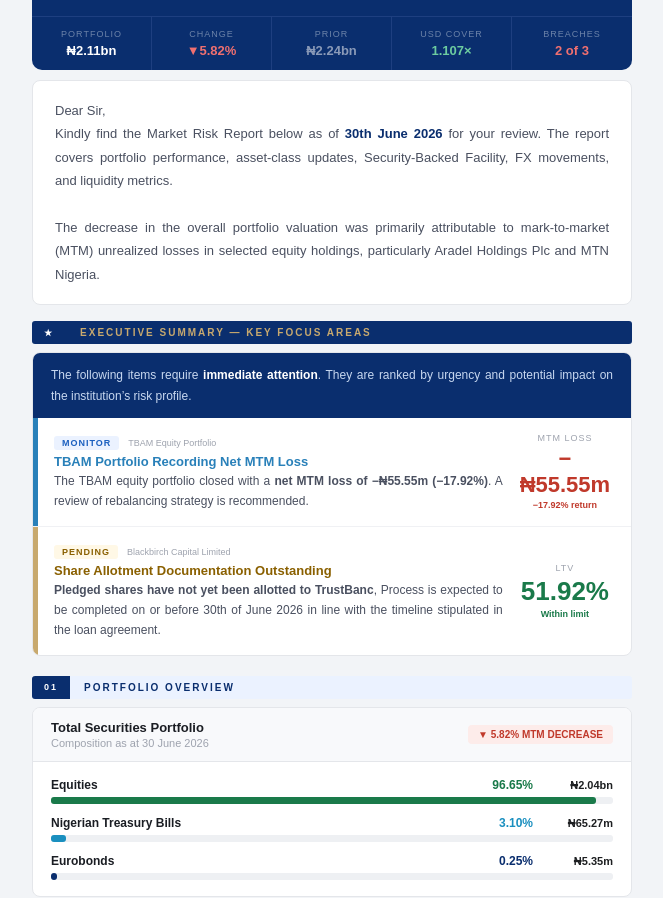
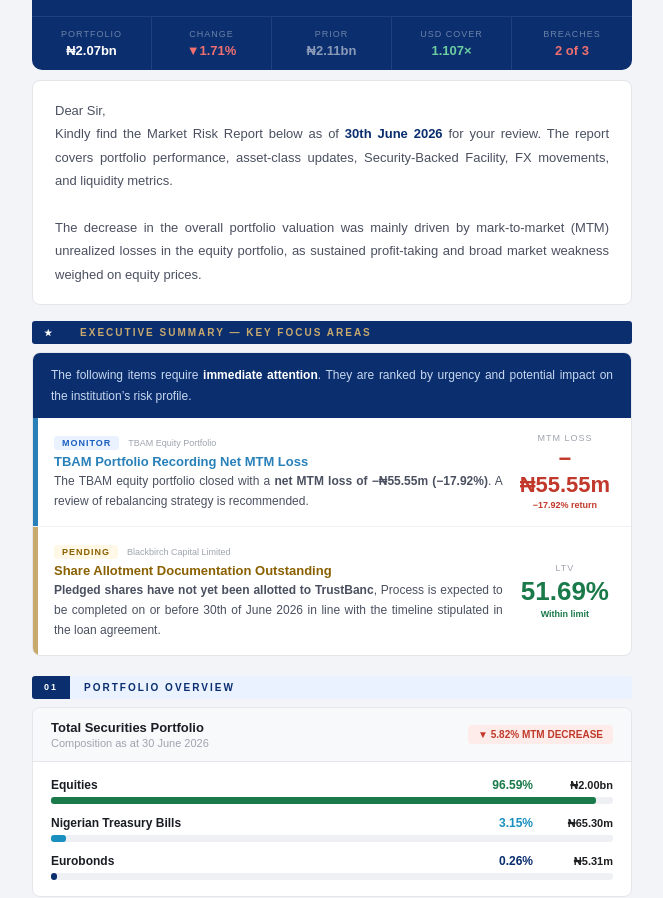
Before and after one commit to shabzzy/Market-Risk, a plain HTML site: page index.html in a window 1280 px wide. Shown: the part 86-984 px from the top of the page, without its empty margins (308-971 px from the left). Drawn offline with Linux system fonts and the light colour scheme.

Commit message:
new update added as at 8:51am

```diff
--- a/index.html
+++ b/index.html
@@ -37,15 +37,15 @@
         <table width="100%" cellpadding="0" cellspacing="0" border="0"><tr>
           <td width="20%" align="center" style="padding:12px 4px;border-right:1px solid #1E3F80;">
             <p style="margin:0 0 4px;font-size:9px;color:#6B82A8;letter-spacing:1px;text-transform:uppercase;font-family:Arial,sans-serif;">PORTFOLIO</p>
-            <p style="margin:0;font-size:13px;font-weight:700;color:#FFFFFF;font-family:Arial,sans-serif;">&#8358;2.11bn</p>
+            <p style="margin:0;font-size:13px;font-weight:700;color:#FFFFFF;font-family:Arial,sans-serif;">&#8358;2.07bn</p>
           </td>
           <td width="20%" align="center" style="padding:12px 4px;border-right:1px solid #1E3F80;">
             <p style="margin:0 0 4px;font-size:9px;color:#6B82A8;letter-spacing:1px;text-transform:uppercase;font-family:Arial,sans-serif;">CHANGE</p>
-            <p style="margin:0;font-size:13px;font-weight:700;color:#F07070;font-family:Arial,sans-serif;">&#9660;5.82%</p>
+            <p style="margin:0;font-size:13px;font-weight:700;color:#F07070;font-family:Arial,sans-serif;">&#9660;1.71%</p>
           </td>
           <td width="20%" align="center" style="padding:12px 4px;border-right:1px solid #1E3F80;">
             <p style="margin:0 0 4px;font-size:9px;color:#6B82A8;letter-spacing:1px;text-transform:uppercase;font-family:Arial,sans-serif;">PRIOR</p>
-            <p style="margin:0;font-size:13px;font-weight:700;color:#8A9AB8;font-family:Arial,sans-serif;">&#8358;2.24bn</p>
+            <p style="margin:0;font-size:13px;font-weight:700;color:#8A9AB8;font-family:Arial,sans-serif;">&#8358;2.11bn</p>
           </td>
           <td width="20%" align="center" style="padding:12px 4px;border-right:1px solid #1E3F80;">
             <p style="margin:0 0 4px;font-size:9px;color:#6B82A8;letter-spacing:1px;text-transform:uppercase;font-family:Arial,sans-serif;">USD COVER</p>
@@ -66,7 +66,7 @@
       <tr><td style="text-align:justify;padding:18px 22px;font-size:13px;color:#4A5060;line-height:1.8;font-family:Arial,sans-serif;">
         Dear Sir,<br>
         Kindly find the Market Risk Report below as of <strong style="color:#0A2E6E;">30th June 2026</strong> for your review. The report covers portfolio performance, asset-class updates, Security-Backed Facility, FX movements, and liquidity metrics.<br><br>
-        The decrease in the overall portfolio valuation was primarily attributable to mark-to-market (MTM) unrealized losses in selected equity holdings, particularly Aradel Holdings Plc and MTN Nigeria.
+   The decrease in the overall portfolio valuation was mainly driven by mark-to-market (MTM) unrealized losses in the equity portfolio, as sustained profit-taking and broad market weakness weighed on equity prices.
       </td></tr>
     </table>
   </td></tr>
@@ -225,7 +225,7 @@
               </td>
               <td width="20%" align="center" valign="middle" style="padding-left:12px;">
                 <p style="margin:0 0 3px;font-size:9px;color:#9EA3AE;text-transform:uppercase;letter-spacing:1px;font-family:Arial,sans-serif;">LTV</p>
-                <p style="margin:0;font-size:26px;font-weight:700;color:#1A7A4A;font-family:Arial,sans-serif;">51.92%</p>
+                <p style="margin:0;font-size:26px;font-weight:700;color:#1A7A4A;font-family:Arial,sans-serif;">51.69%</p>
                 <p style="margin:2px 0 0;font-size:9px;color:#1A7A4A;font-weight:700;font-family:Arial,sans-serif;">Within limit</p>
               </td>
             </tr></table>
@@ -256,8 +256,8 @@
         <!-- Equities -->
         <table width="100%" cellpadding="0" cellspacing="0" border="0" style="margin-bottom:12px;"><tr>
           <td style="font-size:12px;color:#1A1D23;font-weight:600;font-family:Arial,sans-serif;">Equities</td>
-          <td align="right" style="font-size:12px;font-weight:700;color:#1A7A4A;font-family:Arial,sans-serif;">96.65%</td>
-          <td align="right" width="80" style="font-size:11px;color:#1d1f21;font-family:Arial,sans-serif;"><strong>&#8358;2.04bn</strong></td>
+          <td align="right" style="font-size:12px;font-weight:700;color:#1A7A4A;font-family:Arial,sans-serif;">96.59%</td>
+          <td align="right" width="80" style="font-size:11px;color:#1d1f21;font-family:Arial,sans-serif;"><strong>&#8358;2.00bn</strong></td>
         </tr><tr><td colspan="3" style="padding-top:5px;">
           <table width="100%" cellpadding="0" cellspacing="0" border="0" style="background:#EEF0F3;border-radius:3px;"><tr>
             <td width="97.04%" style="background:#1A7A4A;height:7px;border-radius:3px;font-size:1px;">&nbsp;</td><td style="font-size:1px;">&nbsp;</td>
@@ -266,8 +266,8 @@
         <!-- NTB -->
         <table width="100%" cellpadding="0" cellspacing="0" border="0" style="margin-bottom:12px;"><tr>
           <td style="font-size:12px;color:#1A1D23;font-weight:600;font-family:Arial,sans-serif;">Nigerian Treasury Bills</td>
-          <td align="right" style="font-size:12px;font-weight:700;color:#1A8FBF;font-family:Arial,sans-serif;">3.10%</td>
-          <td align="right" width="80" style="font-size:11px;color:#1d1f21;font-family:Arial,sans-serif;"><strong>&#8358;65.27m</strong></td>
+          <td align="right" style="font-size:12px;font-weight:700;color:#1A8FBF;font-family:Arial,sans-serif;">3.15%</td>
+          <td align="right" width="80" style="font-size:11px;color:#1d1f21;font-family:Arial,sans-serif;"><strong>&#8358;65.30m</strong></td>
         </tr><tr><td colspan="3" style="padding-top:5px;">
           <table width="100%" cellpadding="0" cellspacing="0" border="0" style="background:#EEF0F3;border-radius:3px;"><tr>
             <td width="2.74%" style="background:#1A8FBF;height:7px;border-radius:3px;font-size:1px;">&nbsp;</td><td style="font-size:1px;">&nbsp;</td>
@@ -276,8 +276,8 @@
         <!-- Eurobonds -->
         <table width="100%" cellpadding="0" cellspacing="0" border="0"><tr>
           <td style="font-size:12px;color:#1A1D23;font-weight:600;font-family:Arial,sans-serif;">Eurobonds</td>
-          <td align="right" style="font-size:12px;font-weight:700;color:#0A2E6E;font-family:Arial,sans-serif;">0.25%</td>
-          <td align="right" width="80" style="font-size:11px;color:#1d1f21;font-family:Arial,sans-serif;"><strong>&#8358;5.35m</strong></td>
+          <td align="right" style="font-size:12px;font-weight:700;color:#0A2E6E;font-family:Arial,sans-serif;">0.26%</td>
+          <td align="right" width="80" style="font-size:11px;color:#1d1f21;font-family:Arial,sans-serif;"><strong>&#8358;5.31m</strong></td>
         </tr><tr><td colspan="3" style="padding-top:5px;">
           <table width="100%" cellpadding="0" cellspacing="0" border="0" style="background:#EEF0F3;border-radius:3px;"><tr>
             <td width="1%" style="background:#0A2E6E;height:7px;border-radius:3px;font-size:1px;">&nbsp;</td><td style="font-size:1px;">&nbsp;</td>
@@ -336,8 +336,8 @@
       <tr><td style="background:#F8F9FB;padding:12px 18px;border-bottom:1px solid #E4E6EA;"><p style="margin:0;font-size:13px;font-weight:700;color:#1A1D23;font-family:Arial,sans-serif;">19-Nov-2026 Paper</p><p style="margin:2px 0 0;font-size:11px;color:#9EA3AE;font-family:Arial,sans-serif;">Yield: 16.45% &#8212; stable</p></td></tr>
       <tr><td>
         <table width="100%" cellpadding="0" cellspacing="0" border="0"><tr>
-          <td width="25%" align="center" style="padding:13px 8px;border-right:1px solid #EEF0F3;"><p style="margin:0 0 4px;font-size:9px;color:#9EA3AE;letter-spacing:1px;text-transform:uppercase;font-family:Arial,sans-serif;">MTM VALUE</p><p style="margin:0;font-size:14px;font-weight:700;color:#1A1D23;font-family:Arial,sans-serif;">&#8358;65.27m</p></td>
-          <td width="25%" align="center" style="padding:13px 8px;border-right:1px solid #EEF0F3;"><p style="margin:0 0 4px;font-size:9px;color:#9EA3AE;letter-spacing:1px;text-transform:uppercase;font-family:Arial,sans-serif;">COST BASE</p><p style="margin:0;font-size:14px;font-weight:700;color:#1A1D23;font-family:Arial,sans-serif;">&#8358;65.39m</p></td>
+          <td width="25%" align="center" style="padding:13px 8px;border-right:1px solid #EEF0F3;"><p style="margin:0 0 4px;font-size:9px;color:#9EA3AE;letter-spacing:1px;text-transform:uppercase;font-family:Arial,sans-serif;">MTM VALUE</p><p style="margin:0;font-size:14px;font-weight:700;color:#1A1D23;font-family:Arial,sans-serif;">&#8358;65.30m</p></td>
+          <td width="25%" align="center" style="padding:13px 8px;border-right:1px solid #EEF0F3;"><p style="margin:0 0 4px;font-size:9px;color:#9EA3AE;letter-spacing:1px;text-transform:uppercase;font-family:Arial,sans-serif;">COST BASE</p><p style="margin:0;font-size:14px;font-weight:700;color:#1A1D23;font-family:Arial,sans-serif;">&#8358;65.42m</p></td>
           <td width="25%" align="center" style="padding:13px 8px;border-right:1px solid #EEF0F3;"><p style="margin:0 0 4px;font-size:9px;color:#9EA3AE;letter-spacing:1px;text-transform:uppercase;font-family:Arial,sans-serif;">MTM GAIN</p><p style="margin:0;font-size:14px;font-weight:700;color:#C0392B;font-family:Arial,sans-serif;">-&#8358;0.12m</p></td>
           <td width="25%" align="center" style="padding:13px 8px;"><p style="margin:0 0 4px;font-size:9px;color:#9EA3AE;letter-spacing:1px;text-transform:uppercase;font-family:Arial,sans-serif;">RETURN</p><p style="margin:0;font-size:14px;font-weight:700;color:#C0392B;font-family:Arial,sans-serif;">-0.19%</p></td>
         </tr></table>
@@ -599,14 +599,14 @@
       <tr><td style="background:#F8F9FB;padding:12px 18px;border-bottom:1px solid #E4E6EA;">
         <table width="100%" cellpadding="0" cellspacing="0" border="0"><tr>
           <td><p style="margin:0;font-size:13px;font-weight:700;color:#1A1D23;font-family:Arial,sans-serif;">Blackbirch Capital Limited</p><p style="margin:2px 0 0;font-size:11px;color:#9EA3AE;font-family:Arial,sans-serif;">Security-Backed Term Loan &nbsp;&#183;&nbsp; Collateral: Equities + Bonds</p></td>
-          <td align="right"><span style="background:#E6F5EE;color:#1A7A4A;font-size:10px;font-weight:700;padding:4px 10px;border-radius:4px;font-family:Arial,sans-serif;">&#10003; LOW RISK &mdash; LTV 51.92%</span></td>
+          <td align="right"><span style="background:#E6F5EE;color:#1A7A4A;font-size:10px;font-weight:700;padding:4px 10px;border-radius:4px;font-family:Arial,sans-serif;">&#10003; LOW RISK &mdash; LTV 51.69%</span></td>
         </tr></table>
       </td></tr>
       <tr><td>
         <table width="100%" cellpadding="0" cellspacing="0" border="0" style="border-bottom:1px solid #E4E6EA;"><tr>
           <td width="33%" align="center" style="padding:14px 8px;border-right:1px solid #EEF0F3;"><p style="margin:0 0 4px;font-size:9px;color:#9EA3AE;letter-spacing:1px;text-transform:uppercase;font-family:Arial,sans-serif;">FACILITY AMOUNT</p><p style="margin:0;font-size:18px;font-weight:700;color:#0A2E6E;font-family:Arial,sans-serif;">&#8358;2.00bn</p><p style="margin:3px 0 0;font-size:10px;color:#9EA3AE;font-family:Arial,sans-serif;">90-Day Term Loan</p></td>
-          <td width="33%" align="center" style="padding:14px 8px;border-right:1px solid #EEF0F3;"><p style="margin:0 0 4px;font-size:9px;color:#9EA3AE;letter-spacing:1px;text-transform:uppercase;font-family:Arial,sans-serif;">TOTAL PLEDGED COLLATERAL</p><p style="margin:0;font-size:18px;font-weight:700;color:#1A7A4A;font-family:Arial,sans-serif;">&#8358;3.80bn</p><p style="margin:3px 0 0;font-size:10px;color:#9EA3AE;font-family:Arial,sans-serif;">Equities + Bonds (pre-discount)</p></td>
-          <td width="33%" align="center" style="padding:14px 8px;"><p style="margin:0 0 4px;font-size:9px;color:#9EA3AE;letter-spacing:1px;text-transform:uppercase;font-family:Arial,sans-serif;">COLLATERAL COVERAGE</p><p style="margin:0;font-size:18px;font-weight:700;color:#1A7A4A;font-family:Arial,sans-serif;">128.4%</p><p style="margin:3px 0 0;font-size:10px;color:#9EA3AE;font-family:Arial,sans-serif;">After credit policy discount</p></td>
+          <td width="33%" align="center" style="padding:14px 8px;border-right:1px solid #EEF0F3;"><p style="margin:0 0 4px;font-size:9px;color:#9EA3AE;letter-spacing:1px;text-transform:uppercase;font-family:Arial,sans-serif;">TOTAL PLEDGED COLLATERAL</p><p style="margin:0;font-size:18px;font-weight:700;color:#1A7A4A;font-family:Arial,sans-serif;">&#8358;3.87bn</p><p style="margin:3px 0 0;font-size:10px;color:#9EA3AE;font-family:Arial,sans-serif;">Equities + Bonds (pre-discount)</p></td>
+          <td width="33%" align="center" style="padding:14px 8px;"><p style="margin:0 0 4px;font-size:9px;color:#9EA3AE;letter-spacing:1px;text-transform:uppercase;font-family:Arial,sans-serif;">COLLATERAL COVERAGE</p><p style="margin:0;font-size:18px;font-weight:700;color:#1A7A4A;font-family:Arial,sans-serif;">128.95%</p><p style="margin:3px 0 0;font-size:10px;color:#9EA3AE;font-family:Arial,sans-serif;">After credit policy discount</p></td>
         </tr></table>
       </td></tr>
       <tr><td style="padding:12px 18px;">
@@ -615,7 +615,7 @@
           <td style="text-align:justify;background:#F0FFF6;border:1px solid #A8DFC0;border-left:none;border-radius:0 6px 6px 0;padding:10px 14px;font-size:12px;color:#1A4A2A;line-height:1.7;font-family:Arial,sans-serif;">
             <strong style="font-size:9px;letter-spacing:2px;text-transform:uppercase;color:#1A7A4A;display:block;margin-bottom:4px;">&#10003; NOTE &mdash; BLACKBIRCH FACILITY</strong>
 
-            With an LTV of <strong> 51.92%</strong>, the exposure remains well within the approved maximum threshold of 60%. Collateral coverage of <strong> 128.4%</strong> further supports the facility. Close monitoring of all pledged assets is required, alongside the <strong> prompt finalisation of documentation for the allotment of the pledged shares</strong>. Furthermore, it should be noted that trading in the shares of Fortis Global Insurance Plc was suspended on Wednesday, 17 June 2026. This may affect the liquidity and marketability of the pledged shares and should be considered in the ongoing assessment of the collateral position.
+            With an LTV of <strong> 51.69%</strong>, the exposure remains well within the approved maximum threshold of 60%. Collateral coverage of <strong> 128.95%</strong> further supports the facility. Close monitoring of all pledged assets is required, alongside the <strong> prompt finalisation of documentation for the allotment of the pledged shares</strong>. Furthermore, it should be noted that trading in the shares of Fortis Global Insurance Plc was suspended on Wednesday, 17 June 2026. This may affect the liquidity and marketability of the pledged shares and should be considered in the ongoing assessment of the collateral position.
           </td>
         </tr></table>
       </td></tr>
```
